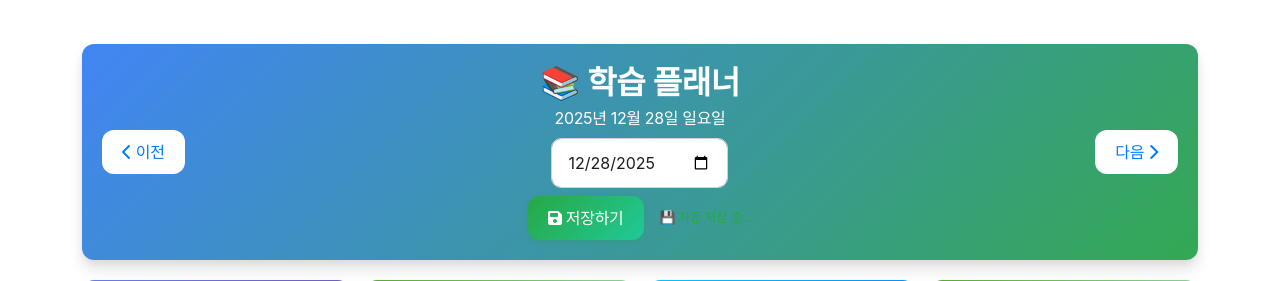
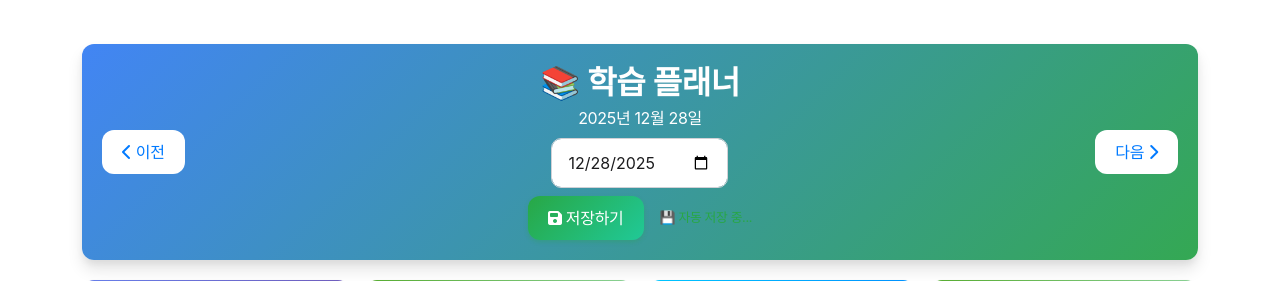
Before and after one commit to whwjdgml0508/planit, a Django app: page /planner/daily/ in a window 1280 px wide. Shown: the part 76-357 px from the top of the page. Run offline with Django 5.2, Linux system fonts and the light colour scheme; a user stored in the database is signed in; data comes from the database, SQL or seed files in the repository; data that the repository does not hold is empty.

Commit message:
Fix: 일일 플래너 요일 표기 중복 완전 해결

```diff
--- a/Desktop/planit/templates/planner/daily_planner.html
+++ b/Desktop/planit/templates/planner/daily_planner.html
@@ -523,7 +523,7 @@
                 </div>
                 <div class="col-8 text-center">
                     <h2 class="mb-1">📚 학습 플래너</h2>
-                    <p class="mb-0" id="current-date">{{ selected_date|date:"Y년 m월 d일 l" }}</p>
+                    <p class="mb-0" id="current-date">{{ selected_date|date:"Y년 m월 d일" }}</p>
                     <input type="date" class="form-control d-inline-block w-auto mt-2" id="date-picker" value="{{ selected_date|date:'Y-m-d' }}">
                     <div class="mt-2 d-flex align-items-center justify-content-center gap-3">
                         <button class="btn btn-success btn-sm" id="manual-save-btn">
```
